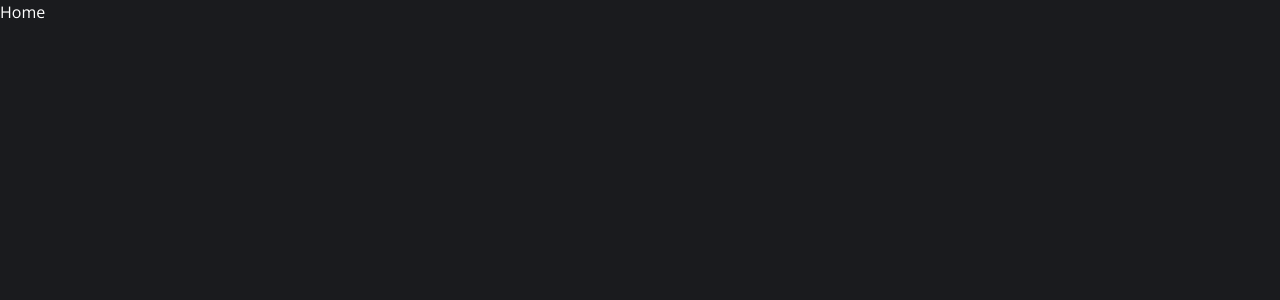
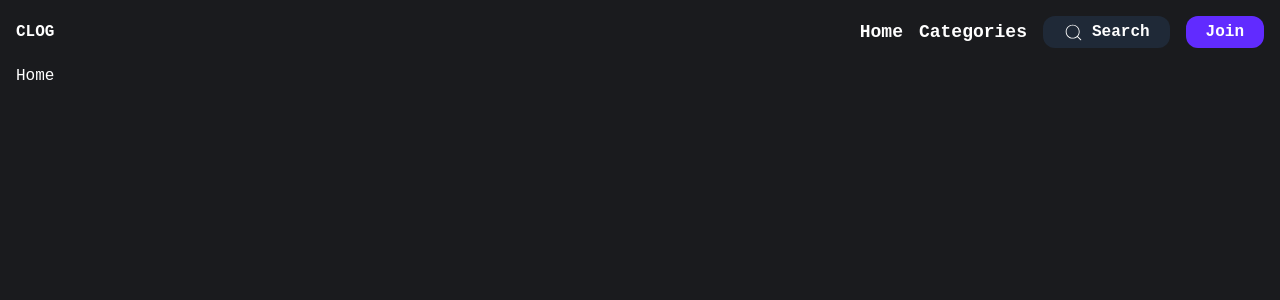
Before and after one commit to cna-so/blog-frontend, a Next.js app: page / in a window 1280 px wide. Shown: the top 300 px of the page. Built offline with nearby package versions, Linux system fonts and the light colour scheme.

Commit message:
001 -- create header menu

```diff
--- a/package.json
+++ b/package.json
@@ -19,6 +19,7 @@
     "postcss": "8.4.26",
     "react": "18.2.0",
     "react-dom": "18.2.0",
+    "react-icons": "^4.10.1",
     "tailwindcss": "3.3.3",
     "typescript": "5.1.6"
   }
--- a/src/app/globals.css
+++ b/src/app/globals.css
@@ -2,13 +2,12 @@
 @tailwind components;
 @tailwind utilities;
 
-@layer base {
-    html {
-        font-family: 'Open Sans', sans-serif;
-    }
-}
 
 body {
+    font-family: 'Inconsolata', monospace !important;
     background: #1a1b1e;
     color: #fff;
 }
+.logo {
+    font-family: 'Dancing Script', cursive;
+}
--- a/src/app/layout.tsx
+++ b/src/app/layout.tsx
@@ -1,19 +1,11 @@
+import React from "react";
 import './globals.css'
-import Head from "next/head";
 
-export default function RootLayout({
-                                       children,
-                                   }: {
+export default function RootLayout({children,}: {
     children: React.ReactNode
 }) {
     return (
         <html lang="en">
-        <Head>
-            <link rel="preconnect" href="https://fonts.googleapis.com"/>
-            <link rel="preconnect" href="https://fonts.gstatic.com" crossOrigin="anonymous"/>
-            <link href="https://fonts.googleapis.com/css2?family=Open+Sans:wght@300;600;800&display=swap"
-                  rel="stylesheet"/>
-        </Head>
         <body>{children}</body>
         </html>
     )
--- a/src/app/page.tsx
+++ b/src/app/page.tsx
@@ -1,8 +1,10 @@
+"use client";
 import React from 'react'
+import LayoutContainer from "@/containers/LayoutContainer";
 
 const Home = () => {
   return (
-    <div>Home</div>
+    <LayoutContainer>Home</LayoutContainer>
   )
 }
 
--- /dev/null
+++ b/src/components/header/WideMenu.tsx
@@ -0,0 +1,34 @@
+import React, {FC, useState} from 'react';
+import Link from "next/link";
+import {CiSearch} from "react-icons/ci";
+
+interface IWideMenu {
+    items: {
+        title: string
+        link: string
+    }[]
+}
+
+const WideMenu: FC<IWideMenu> = ({items}) => {
+
+    return (
+        <ul className="flex  items-center gap-4">
+            {items.map((item, index) => (
+                <li key={index}>
+                    <Link href={item.link} className="font-bold text-lg hover:color-blue-200">
+                        {item.title}
+                    </Link>
+                </li>
+            ))}
+            <div className={"rounded-xl font-bold bg-gray-800 py-1 px-5 flex items-center gap-2 cursor-pointer"}>
+                <CiSearch fontSize={21}/>
+                <span>Search</span>
+            </div>
+            <Link href={"/auth"} className={"bg-accent-color py-1 px-5 rounded-xl font-bold"}>
+                Join
+            </Link>
+        </ul>
+    );
+};
+
+export default WideMenu;
--- /dev/null
+++ b/src/components/header/index.tsx
@@ -0,0 +1,19 @@
+import React from 'react';
+import WideMenu from "@/components/header/WideMenu";
+import Link from "next/link";
+
+const Header = () => {
+    return (
+        <header className={"flex justify-between items-center py-4"}>
+            <Link href={"/"} className={"font-bold"}>CLOG</Link>
+            <div className="hidden md:block"><WideMenu items={menuItems}/></div>
+        </header>
+    );
+};
+
+const menuItems = [
+    {title: "Home", link: "/"},
+    {title: "Categories", link: "/categories"},
+]
+
+export default Header;
--- /dev/null
+++ b/src/containers/LayoutContainer.tsx
@@ -0,0 +1,13 @@
+import React, {ReactNode} from 'react';
+import Header from "@/components/header";
+
+const LayoutContainer = ({children}: { children: ReactNode }) => {
+    return (
+        <section className="container mx-auto px-4">
+            <Header/>
+            {children}
+        </section>
+    );
+};
+
+export default LayoutContainer;
--- /dev/null
+++ b/src/pages/_document.tsx
@@ -0,0 +1,22 @@
+import {Html, Head, Main, NextScript} from 'next/document'
+
+export default function Document() {
+    return (
+        <Html>
+            <Head>
+                <link rel="preconnect" href="https://fonts.googleapis.com"/>
+                <link rel="preconnect" href="https://fonts.gstatic.com" crossOrigin={"use-credentials"}/>
+                <link href="https://fonts.googleapis.com/css2?family=Inconsolata:wght@300;600;900&display=swap"
+                      rel="stylesheet"/>
+                <link rel="preconnect" href="https://fonts.googleapis.com"/>
+                <link rel="preconnect" href="https://fonts.gstatic.com" crossOrigin={"use-credentials"}/>
+                <link href="https://fonts.googleapis.com/css2?family=Dancing+Script&display=swap"
+                      rel="stylesheet"/>
+            </Head>
+            <body>
+            <Main/>
+            <NextScript/>
+            </body>
+        </Html>
+    )
+}
--- a/tailwind.config.js
+++ b/tailwind.config.js
@@ -3,14 +3,16 @@ module.exports = {
   content: [
     './src/pages/**/*.{js,ts,jsx,tsx,mdx}',
     './src/components/**/*.{js,ts,jsx,tsx,mdx}',
+    './src/**/**/*.{js,ts,jsx,tsx,mdx}',
     './src/app/**/*.{js,ts,jsx,tsx,mdx}',
   ],
   theme: {
+    extend: {
     colors : {
       "dark-bg" : "#253237",
       "gray-light" : "#9db4c0",
+      "accent-color" : "#612bff"
     },
-    extend: {
     },
   },
   plugins: [],
```
Also changed, not shown: 2 other files (tests, documents, lock files or other folders).
